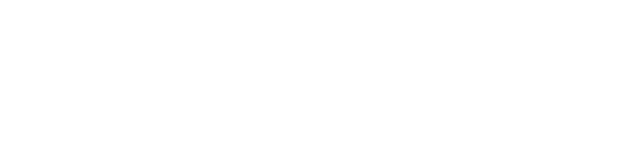
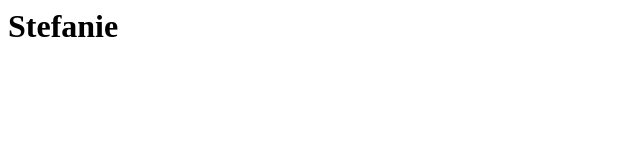
Before and after one commit to nollybear/group_assn, a plain HTML site: page index.html in a window 1280 px wide. Shown: the whole page, without its empty margins (0-640 px from the left). Drawn offline with Linux system fonts and the light colour scheme.

Commit message:
added first name

```diff
--- a/index.html
+++ b/index.html
@@ -2,7 +2,7 @@
 <head>
 </head>
 <body>
-    <h1></h1>
+    <h1>Stefanie</h1>
     <h1></h1>
     <h1></h1>
 </body>
```
